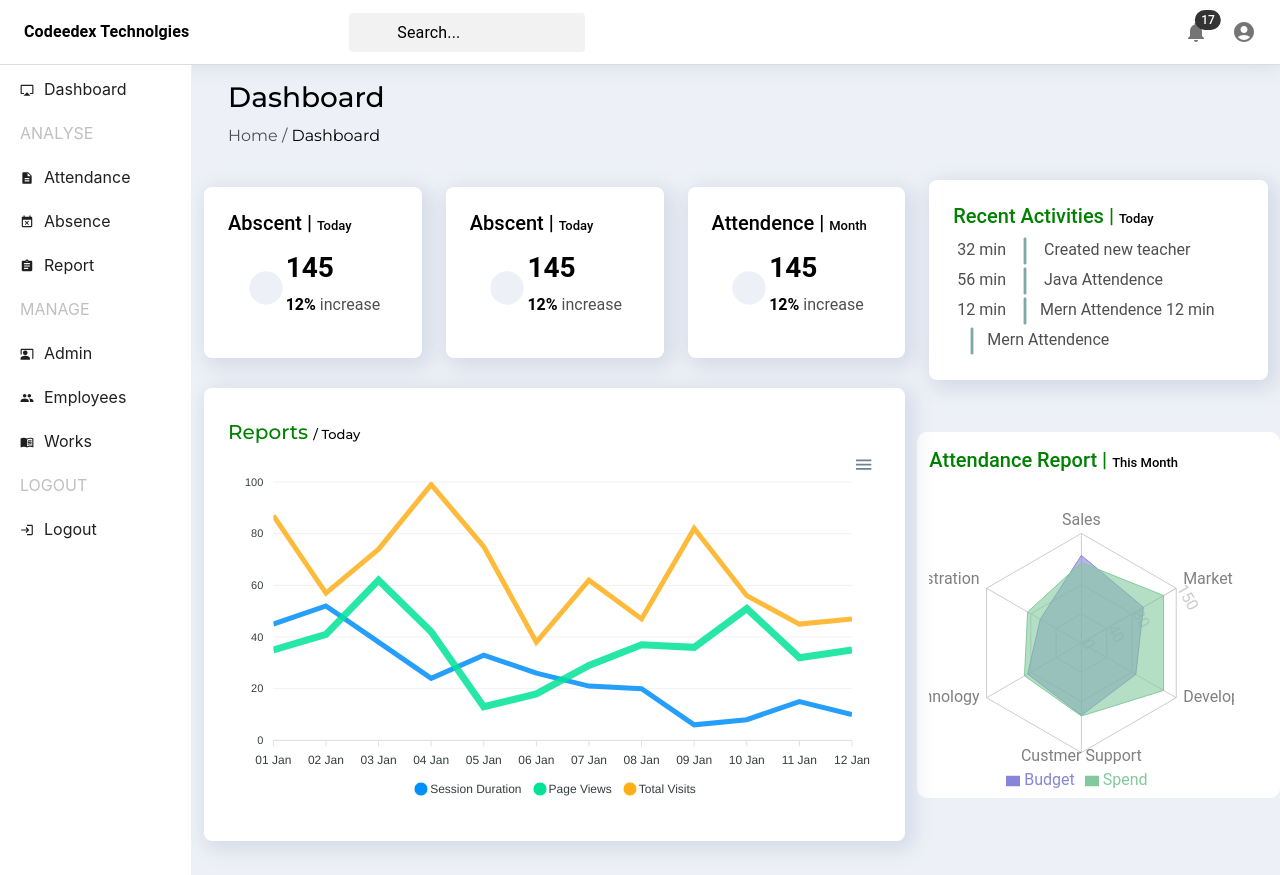
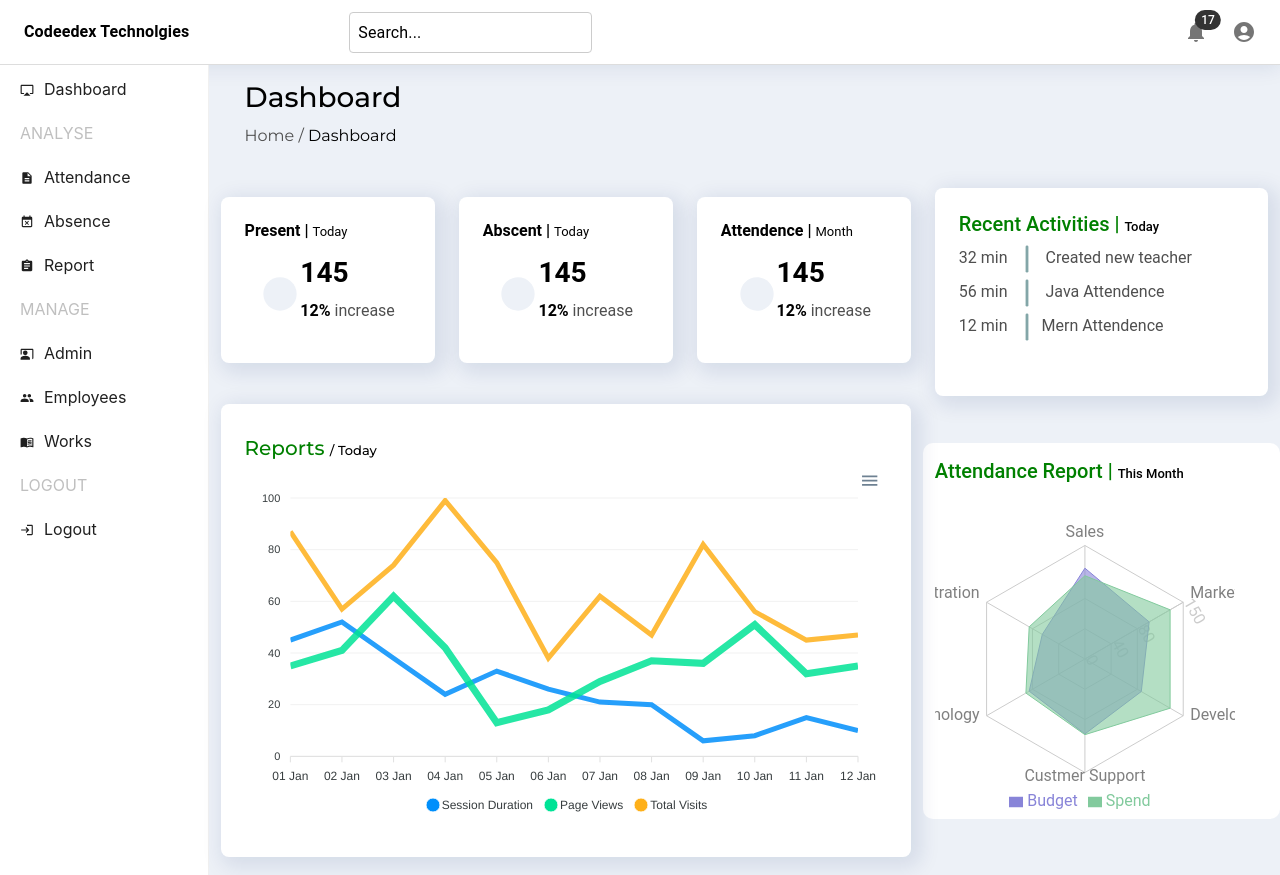
Before and after one commit to Harikrishnan151/codeedex-admin-dashboard, a React (Create React App) app: page /home in a window 1280 px wide. Built offline with nearby package versions, Linux system fonts and the light colour scheme.

Commit message:
updation

```diff
--- a/src/App.js
+++ b/src/App.js
@@ -48,7 +48,7 @@ function App() {
             } else {
               navigate(key);
             }
-          }}  style={{ width: 200, height:"810px" }}
+          }}  style={{ width: 215, height:"810px" }}
           items={[
             { label: <span style={{ fontSize: '16px' }}>Dashboard</span>, icon: <AirplayIcon />, key: "/home" },
             { label: <span style={{ fontSize: '16px' }}>ANALYSE</span>,disabled: true },
--- a/src/Components/Navbar.jsx
+++ b/src/Components/Navbar.jsx
@@ -18,7 +18,12 @@ import MoreIcon from '@mui/icons-material/MoreVert';
 const Search = styled('div')(({ theme }) => ({
   position: 'relative',
   borderRadius: theme.shape.borderRadius,
-  backgroundColor: alpha(theme.palette.common.black, 0.05),
+  // backgroundColor: alpha(theme.palette.common.black, 0.05),
+  backgroundColor: '#fff', // Set background to white
+  borderRadius: theme.shape.borderRadius, // Add border-radius for cleaner look
+  // padding: theme.spacing(1),
+  width: '100%',
+  border: '1px solid #ccc',
   '&:hover': {
     backgroundColor: alpha(theme.palette.common.black, 0.1),
   },
@@ -31,25 +36,25 @@ const Search = styled('div')(({ theme }) => ({
   },
 }));
 
-const SearchIconWrapper = styled('div')(({ theme }) => ({
-  padding: theme.spacing(0, 2),
-  height: '100%',
-  position: 'absolute',
-  pointerEvents: 'none',
-  display: 'flex',
-  alignItems: 'center',
-  justifyContent: 'center',
-}));
+// const SearchIconWrapper = styled('div')(({ theme }) => ({
+//   padding: theme.spacing(0, 2),
+//   height: '100%',
+//   position: 'absolute',
+//   pointerEvents: 'none',
+//   display: 'flex',
+//   alignItems: 'center',
+//   justifyContent: 'center',
+// }));
 
 const StyledInputBase = styled(InputBase)(({ theme }) => ({
   color: 'inherit',
   '& .MuiInputBase-input': {
     padding: theme.spacing(1, 1, 1, 0),
-    paddingLeft: `calc(1em + ${theme.spacing(4)})`,
+    paddingLeft: `calc(0em + ${theme.spacing()})`,
     transition: theme.transitions.create('width'),
     width: '100%',
     [theme.breakpoints.up('md')]: {
-      width: '20ch',
+      width: '25ch',
     },
     '&::placeholder': {
       color: '#000',
@@ -160,18 +165,19 @@ function Navbar() {
             variant="h6"
             noWrap
             component="div"
-            sx={{ display: { xs: 'none', sm: 'block' }, color: '#000',fontWeight: 'bold',fontSize: '1rem' }} // Set color to black
+            sx={{ display: { xs: 'none', sm: 'block' }, color: '#000',fontWeight: 'bold',fontSize: '1rem' }}
           >
             Codeedex Technolgies
           </Typography>
-          <Search >
+          <Search sx={{marginRight:'50px'}} >
+              <StyledInputBase
+              placeholder="Search..."
+              inputProps={{ 'aria-label': 'search' }}
+            />
             {/* <SearchIconWrapper>
               <SearchIcon />
             </SearchIconWrapper> */}
-            <StyledInputBase
-              placeholder="Search..."
-              inputProps={{ 'aria-label': 'search' }}
-            />
+
           </Search>
           <Box sx={{ flexGrow: 1 }} />
           <Box sx={{ display: { xs: 'none', md: 'flex' } }}>
--- a/src/Pages.jsx/Abscence/Absence.css
+++ b/src/Pages.jsx/Abscence/Absence.css
@@ -1,6 +1,7 @@
 .row1{
     background-color: white;
     border-radius: 12px;
+    width: 980px;
 }
 .row2{
     background-color: white;
--- a/src/Pages.jsx/Attendence/Attendence.css
+++ b/src/Pages.jsx/Attendence/Attendence.css
@@ -1,6 +1,7 @@
 .attendencerow1{
     background-color: white;
     border-radius: 12px;
+    width: 980px;
 }
 .addBtn{
     justify-content: end;
--- a/src/Pages.jsx/Attendence/Attendence.jsx
+++ b/src/Pages.jsx/Attendence/Attendence.jsx
@@ -16,13 +16,13 @@ function Attendence() {
     };
 
     return (
-        <div className="container">
+        <div className="container-fluid">
             <h3 style={{color:'black'}} className='mainHeading mx-4 mt-4 '>Attendence</h3>
             <p className='mainHeading mx-4' style={{ color: '#4F4F4F' }}>Track / Attendence / <span style={{ color: 'black', }}>Attendence Sheet</span></p>
 
             <div className="row attendencerow1 mx-4 my-3">
                 <div className="col-3">
-                    <FormControl sx={{ m: 1, minWidth: 200 }} size="small">
+                    <FormControl sx={{ m: 2, minWidth: 200 }} size="small">
                         <InputLabel id="demo-select-small-label">Department</InputLabel>
                         <Select
                             labelId="demo-select-small-label"
@@ -63,14 +63,17 @@ function Attendence() {
                     </FormControl>
                 </div>
                 <div className="col-3 ">
-                    <input className='mx-3' style={{ width: '150px', height: '36px', borderRadius: "4px" }} type="date" />
+                    <input style={{ width: '160px', height: '37px', borderRadius: "4px" }} type="date" />
                 </div>
                 <div className="col-3">
                     <Link to={'/attendanceSheet'}>
-                        <MDBBtn color='dark'>
+                        <MDBBtn   color='dark'>
                             Generate Sheet
                         </MDBBtn></Link>
                 </div>
+                {/* <div className="col-1">
+
+                </div> */}
 
 
             </div>
--- a/src/Pages.jsx/AttendenceSheet/AttendenceSheet.jsx
+++ b/src/Pages.jsx/AttendenceSheet/AttendenceSheet.jsx
@@ -121,7 +121,7 @@ function AttendenceSheet() {
                 </div>
                 <div className="col-2">
                     <Link >
-                        <MDBBtn color='dark'>
+                        <MDBBtn  size='sm' color='dark'>
                             Generate Report
                         </MDBBtn></Link>
                 </div>
--- a/src/Pages.jsx/Home/Home.jsx
+++ b/src/Pages.jsx/Home/Home.jsx
@@ -147,15 +147,16 @@ function Home() {
       <p className='mainHeading mx-4'>Home / <span style={{ color: 'black' }}>Dashboard</span></p>
 
       <div className="row">
-        <div className="col-8">
+        <div className="col-lg-8">
           <div className="row">
             <div className="col-md-4 col-12">
               <MDBCard style={{ boxShadow: '5px 5px 20px 5px #0129701A' }}>
                 <MDBCardBody >
-                  <MDBCardTitle className='mainHeadings' style={{ color: 'black' }}>Abscent | <span style={{ fontSize: 'small' }}>Today</span></MDBCardTitle>
+                  {/* <MDBCardTitle className='mainHeadings' style={{ color: 'black' }}>Abscent | <span style={{ fontSize: 'small' }}>Today</span></MDBCardTitle> */}
+                  <h6 style={{ color: 'black', fontWeight: 'bold' }}>Present | <span style={{ fontSize: 'small', fontWeight: 'normal' }}>Today</span></h6>
                   <MDBCardText>
                     <div className='d-flex align-items-center justify-content-center'>
-                      < CircleIcon  style={{ color: 'rgb(237, 241, 247)', fontSize: '40px' }} />
+                      < CircleIcon style={{ color: 'rgb(237, 241, 247)', fontSize: '40px' }} />
                       <div >
                         <h3 className='mt-2' style={{ fontWeight: 'bold', color: 'black' }}>145</h3>
                         <p ><span style={{ fontWeight: 'bold', color: 'black' }}>12% </span>increase</p>
@@ -169,8 +170,8 @@ function Home() {
             <div className="col-md-4 col-12">
               <MDBCard style={{ boxShadow: '5px 5px 20px 5px #0129701A' }}>
                 <MDBCardBody >
-                  <MDBCardTitle className='mainHeadings' style={{ color: 'black' }}>Abscent | <span style={{ fontSize: 'small' }}>Today</span></MDBCardTitle>
-
+                  {/* <MDBCardTitle className='mainHeadings' style={{ color: 'black' }}>Abscent | <span style={{ fontSize: 'small' }}>Today</span></MDBCardTitle> */}
+                  <h6 style={{ color: 'black', fontWeight: 'bold' }}>Abscent | <span style={{ fontSize: 'small', fontWeight: 'normal' }}>Today</span></h6>
                   <MDBCardText>
                     <div className='d-flex align-items-center justify-content-center'>
                       < CircleIcon style={{ color: 'rgb(237, 241, 247)', fontSize: '40px' }} />
@@ -188,10 +189,11 @@ function Home() {
             <div className="col-md-4 col-12">
               <MDBCard style={{ boxShadow: '5px 5px 20px 5px #0129701A' }}>
                 <MDBCardBody >
-                  <MDBCardTitle className='mainHeadings' style={{ color: 'black' }}>Attendence | <span style={{ fontSize: 'small' }}>Month</span></MDBCardTitle>
+                  {/* <MDBCardTitle className='mainHeadings' style={{ color: 'black' }}>Attendence | <span style={{ fontSize: 'small' }}>Month</span></MDBCardTitle> */}
+                  <h6 style={{ color: 'black', fontWeight: 'bold' }}>Attendence | <span style={{ fontSize: 'small', fontWeight: 'normal' }}>Month</span></h6>
                   <MDBCardText>
                     <div className='d-flex align-items-center justify-content-center'>
-                      < CircleIcon  style={{ color: 'rgb(237, 241, 247)', fontSize: '40px' }} />
+                      < CircleIcon style={{ color: 'rgb(237, 241, 247)', fontSize: '40px' }} />
                       <div >
                         <h3 className='mt-2' style={{ fontWeight: 'bold', color: 'black' }}>145</h3>
                         <p ><span style={{ fontWeight: 'bold', color: 'black' }}>12% </span>increase</p>
@@ -207,23 +209,24 @@ function Home() {
 
         </div>
 
-        <div className="col-md-4 col-12 mt-3 ">
+        <div className="col-lg-4 col-12 mt-4 ">
           <MDBCard className='activityCard' style={{ boxShadow: '5px 5px 20px 5px #0129701A' }} >
 
             <MDBCardBody >
             <MDBCardTitle className='' style={{ color: 'green' }}>Recent Activities | <span style={{ fontSize: 'small', color: 'black' }}>Today</span></MDBCardTitle>
 
-              <MDBCardText>
-              <div className='px-1'>
-               32 min <PiLineVerticalBold size={30} style={{ color: 'rgb(131, 166, 168)' }} /> Created new teacher <br/>
-               56 min <PiLineVerticalBold size={30} style={{ color: 'rgb(131, 166, 168)' }} /> Java Attendence <br/>
+              <MDBCardText >
+                <span>
+               <div className='my-1'>32 min <PiLineVerticalBold size={30} style={{ color: 'rgb(131, 166, 168)' }} /> Created new teacher</div>
+               <div className='my-1'>56 min <PiLineVerticalBold size={30} style={{ color: 'rgb(131, 166, 168)' }} /> Java Attendence </div>
                12 min <PiLineVerticalBold size={30} style={{ color: 'rgb(131, 166, 168)' }} />Mern Attendence
-                12 min <PiLineVerticalBold size={30} style={{ color: 'rgb(131, 166, 168)' }} />Mern Attendence
-              </div>
+              <span style={{color:'white'}}> 12 min <PiLineVerticalBold size={30}  />Mern Attendence</span>
+               </span>
 
                   </MDBCardText>
             </MDBCardBody>
           </MDBCard>
+
 
 
 
@@ -253,7 +256,8 @@ function Home() {
             <MDBCardTitle className='my-3' style={{ color: 'green' }}>
               Attendance Report | <span style={{ fontSize: 'small', color: 'black' }}>This Month</span>
             </MDBCardTitle>
-          <div style={{ width: '100%', height: 310 }}>
+            <MDBCardText>
+              <div style={{ width: '100%', height: 320 }}>
                 <ResponsiveContainer width="90%" height="100%">
                   <RadarChart cx="50%" cy="50%" outerRadius="80%" data={data}>
                     <PolarGrid />
@@ -265,6 +269,9 @@ function Home() {
                   </RadarChart>
                 </ResponsiveContainer>
               </div>
+
+            </MDBCardText>
+
           </div>
 
         </div>
--- a/src/Pages.jsx/work/Work.css
+++ b/src/Pages.jsx/work/Work.css
@@ -1,5 +1,5 @@
 .workRow1{
-    width: 1040px;
+    width: 1000px;
 }
 .mainHeading{
     font-family: "Montserrat", sans-serif;
```
Also changed, not shown: src/Pages.jsx/Home/Home.css (line endings or trailing spaces). Lines whose indentation alone changed are shown as unchanged.
